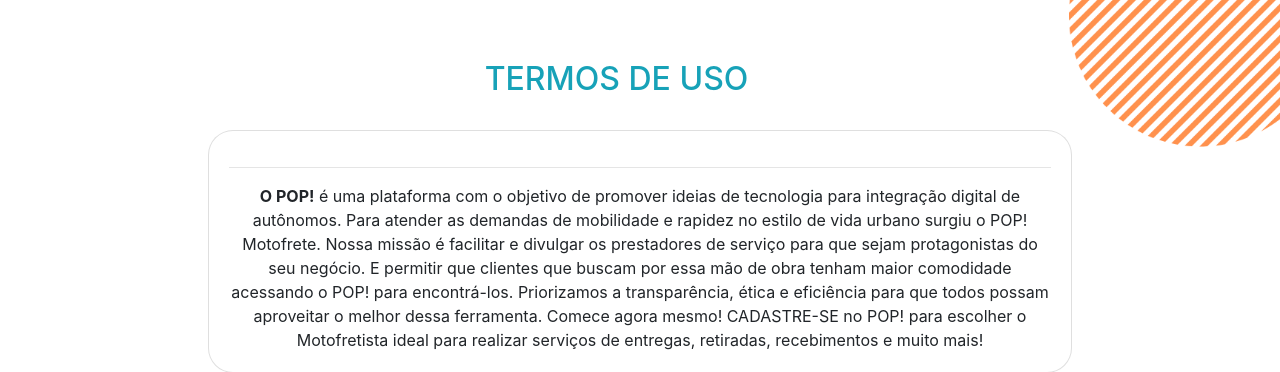
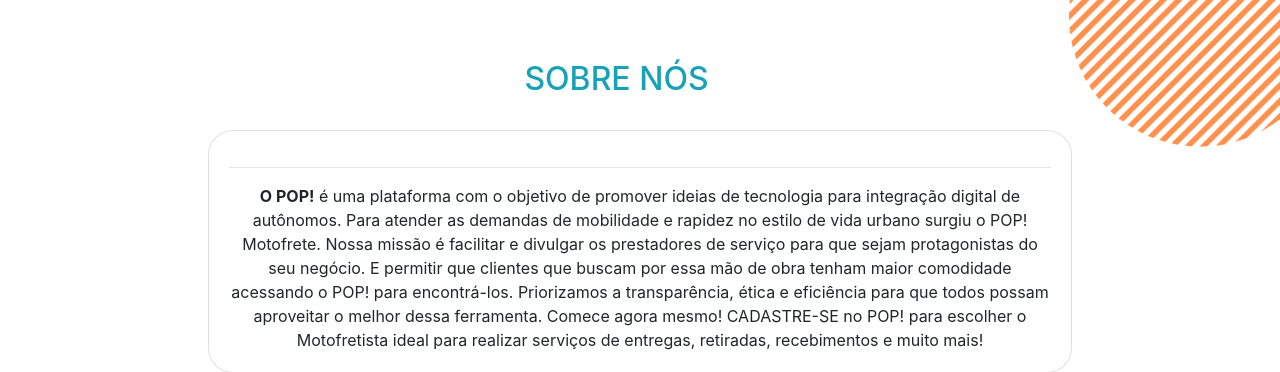
Before and after one commit to loraine-rodrigues/SitePOP, a PHP site: page /sobreNos.php in a window 1280 px wide. Shown: the part 56-428 px from the top of the page. Run offline with PHP 8.4, Linux system fonts and the light colour scheme.

Commit message:
Update sobreNos.php

```diff
--- a/sobreNos.php
+++ b/sobreNos.php
@@ -18,7 +18,7 @@ body {
     <div class="row">
         <div class="col-md-11 text-center">
 
-            <h2 class="ml-5 text-info ">TERMOS DE USO</h2>
+            <h2 class="ml-5 text-info ">SOBRE NÓS</h2>
         </div>
     </div>
 </div>
```
